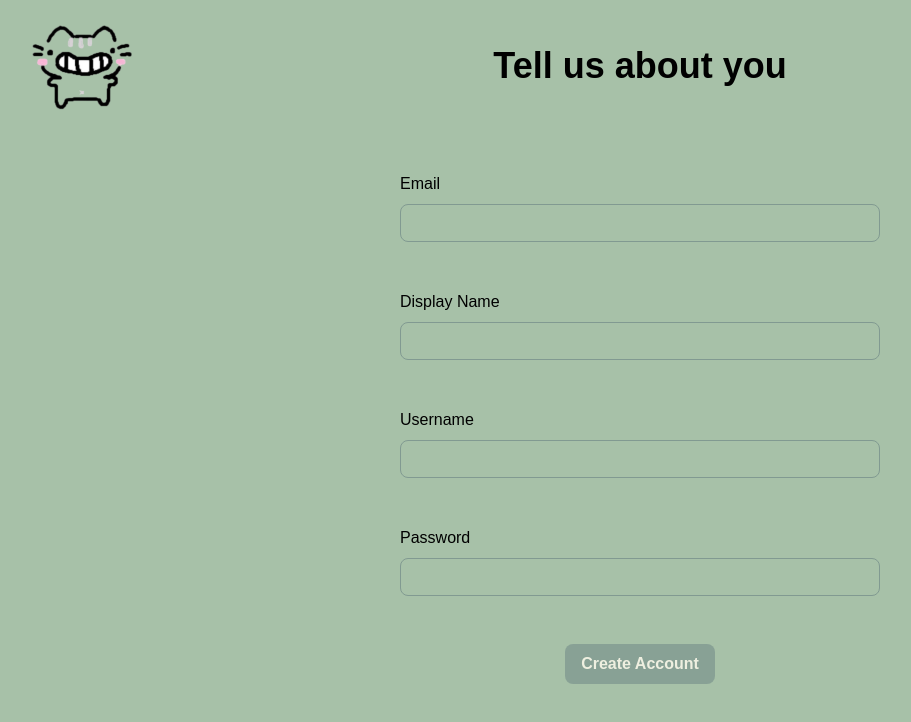
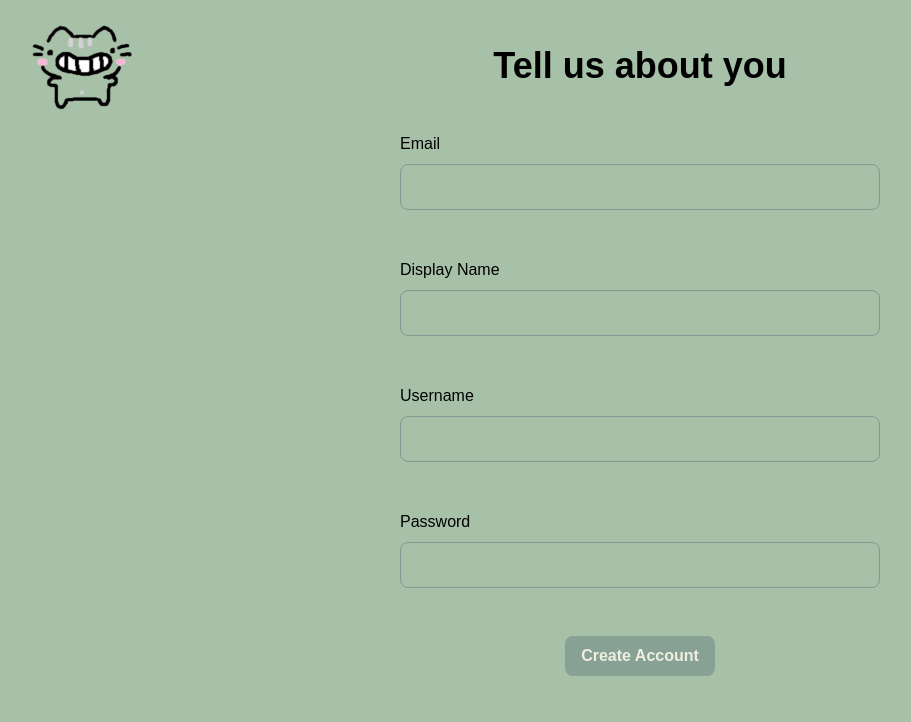
Before and after one commit to angeltorres02/ClawverTasks, a React (Vite) app in the folder frontend/: page /new-account in a window 1280 px wide. Shown: the top 722 px of the page, without its empty margins (0-911 px from the left). Built offline with nearby package versions, Linux system fonts and the light colour scheme.

Commit message:
style: update input fields for consistent padding and alignment

```diff
--- a/frontend/src/components/pages/NewAccount.tsx
+++ b/frontend/src/components/pages/NewAccount.tsx
@@ -23,7 +23,7 @@ export default function NewAccount() {
         <div></div>
       </div>
       <form
-        className="flex flex-col justify-center items-center w-full mt-10 gap-12"
+        className="flex flex-col justify-center items-center w-full gap-12"
         onSubmit={onSubmit}
       >
         <div className="flex flex-col gap-2">
@@ -33,7 +33,7 @@ export default function NewAccount() {
             type="email"
             name="email"
             id="newAccountEmail"
-            className="border-1 border-primary rounded-lg text-xl p-1 text-center font-semibold focus:outline-none w-120"
+            className="border-1 border-primary rounded-lg text-xl p-1 font-semibold focus:outline-none w-120 px-4 py-2 "
           />
         </div>
         <div className="flex flex-col w-120 gap-2">
@@ -43,7 +43,7 @@ export default function NewAccount() {
             type="text"
             name="display-name"
             id="newAccountName"
-            className="border-1 border-primary rounded-lg text-xl p-1 text-center font-semibold focus:outline-none w-120"
+            className="border-1 border-primary rounded-lg text-xl p-1 font-semibold focus:outline-none w-120 px-4 py-2 "
           />
         </div>
         <div className="flex flex-col gap-2">
@@ -53,7 +53,7 @@ export default function NewAccount() {
             type="text"
             name="username"
             id="newAccountUsername"
-            className="border-1 border-primary rounded-lg text-xl p-1 text-center font-semibold focus:outline-none w-120"
+            className="border-1 border-primary rounded-lg text-xl p-1 font-semibold focus:outline-none w-120 px-4 py-2"
           />
         </div>
         <div className="flex flex-col gap-2">
@@ -63,7 +63,7 @@ export default function NewAccount() {
             type="password"
             name="password"
             id="newAccountPassword"
-            className="border-1 border-primary rounded-lg text-xl p-1 text-center font-semibold focus:outline-none w-120"
+            className="border-1 border-primary rounded-lg text-xl p-1 font-semibold focus:outline-none w-120 px-4 py-2"
           />
         </div>
 
```
